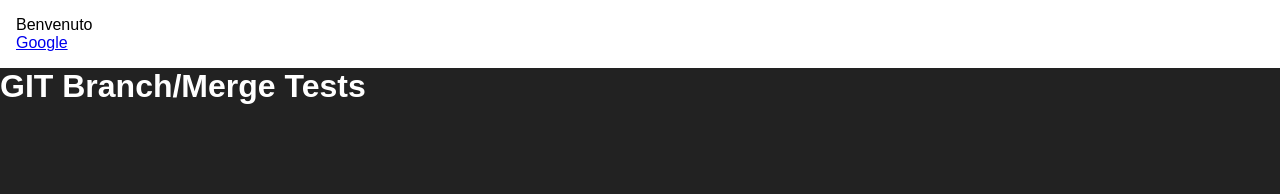
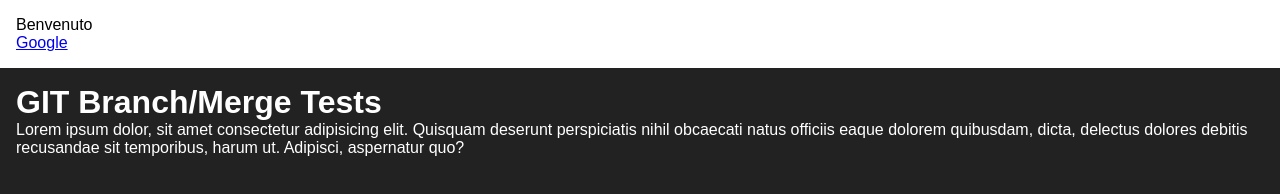
Before and after one commit to lambia/LC-20230703-git-merge, a plain HTML site: page index.html in a window 1280 px wide. Drawn offline with Linux system fonts and the light colour scheme.

Commit message:
feat main

```diff
--- a/index.html
+++ b/index.html
@@ -13,6 +13,11 @@
             <a href="https://www.google.it">Google</a>
         </nav>
     </header>
-    <h1>GIT Branch/Merge Tests</h1>
+
+    <main>
+        <h1>GIT Branch/Merge Tests</h1>
+        <p>Lorem ipsum dolor, sit amet consectetur adipisicing elit. Quisquam deserunt perspiciatis nihil obcaecati natus officiis eaque dolorem quibusdam, dicta, delectus dolores debitis recusandae sit temporibus, harum ut. Adipisci, aspernatur quo?</p>
+    </main>
+
 </body>
 </html>
--- a/style.css
+++ b/style.css
@@ -15,3 +15,7 @@ header {
     color: black;
     padding: 1rem;
 }
+
+main {
+    padding: 1rem;
+}
```
